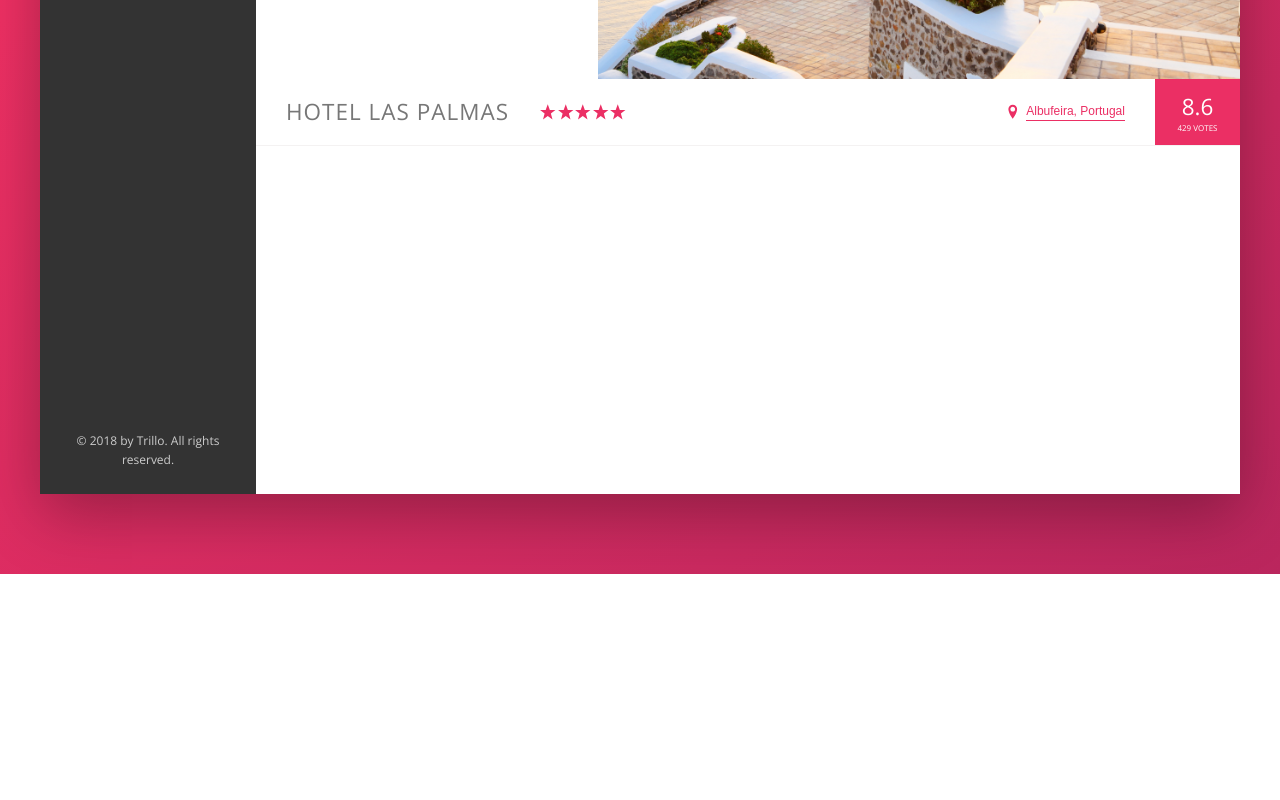
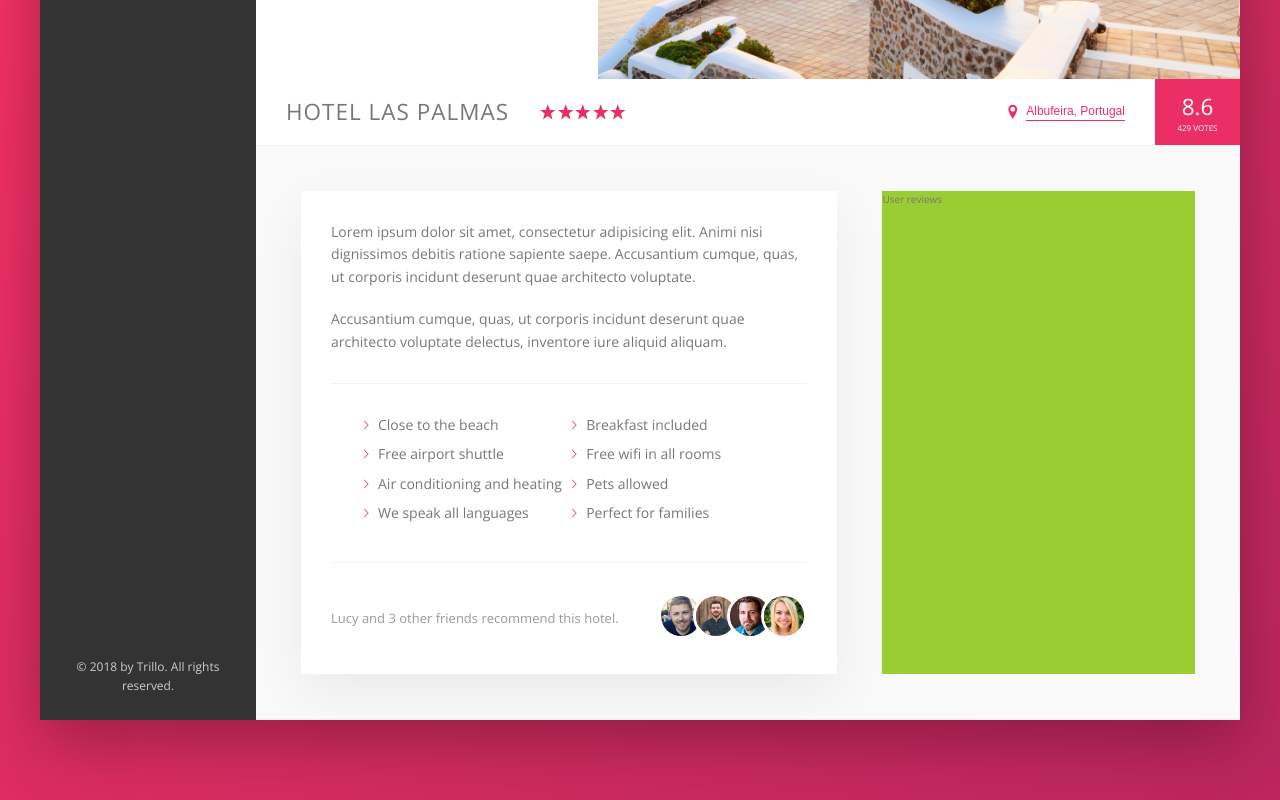
Before and after one commit to jhmendes/trillo, a website: page index.html in a window 1280 px wide. Shown: the part 456-1256 px from the top of the page. Before the commit the page ends 1030 px from the top, so only its background shows below. Drawn offline with nearby package versions, Linux system fonts and the light colour scheme.

Commit message:
description section complete

```diff
--- a/index.html
+++ b/index.html
@@ -139,6 +139,45 @@
           </div>
         </div>
 
+        <div class="detail">
+            <div class="description">
+              <p class="paragraph">
+                Lorem ipsum dolor sit amet, consectetur adipisicing elit.
+                Animi nisi dignissimos debitis ratione sapiente saepe.
+                Accusantium cumque, quas, ut corporis incidunt deserunt quae architecto voluptate.
+              </p>
+              <p class="paragraph">
+                Accusantium cumque, quas, ut corporis incidunt deserunt quae architecto voluptate delectus, inventore iure aliquid aliquam.
+              </p>
+              <ul class="list">
+                <li class="list__item">Close to the beach</li>
+                <li class="list__item">Breakfast included</li>
+                <li class="list__item">Free airport shuttle</li>
+                <li class="list__item">Free wifi in all rooms</li>
+                <li class="list__item">Air conditioning and heating</li>
+                <li class="list__item">Pets allowed</li>
+                <li class="list__item">We speak all languages</li>
+                <li class="list__item">Perfect for families</li>
+              </ul>
+              <div class="recommend">
+                <p class="recommend__count">
+                  Lucy and 3 other friends recommend this hotel.
+                </p>
+                <div class="recommend__friends">
+                  <img src="img/user-3.jpg" alt="Friend 1" class="recommend__photo">
+                  <img src="img/user-4.jpg" alt="Friend 2" class="recommend__photo">
+                  <img src="img/user-5.jpg" alt="Friend 3" class="recommend__photo">
+                  <img src="img/user-6.jpg" alt="Friend 4" class="recommend__photo">
+
+                </div>
+              </div>
+            </div>
+
+            <div class="user-reviews">
+              User reviews
+            </div>
+        </div>
+
       </main>
     </div>
   </div>
--- a/sass/_base.scss
+++ b/sass/_base.scss
@@ -28,6 +28,8 @@ Grey dark 3: #999
   --color-grey-dark-3: #999;
 
   --shadow-dark: 0 2rem 6rem rgba(0, 0, 0, .3);
+  --shadow-light: 0 2rem 5rem rgba(0,0,0,.06);
+  --line: 1px solid var(--color-grey-light-2);
 }
 
 * {
--- a/sass/_components.scss
+++ b/sass/_components.scss
@@ -193,16 +193,13 @@
     display: block;
   }
 }
-
 ////////////////////////////////////////
 //OVERVIEW
 
 .overview {
-
   display: flex;
   align-items: center;
-  border-bottom: 1px solid var(--color-grey-light-2);
-
+  border-bottom: var(--line);
 
   &__heading {
     font-size: 2.25rem;
@@ -210,7 +207,6 @@
     text-transform: uppercase;
     letter-spacing: 1px;
     padding: 1.5rem 3rem;
-
   }
 
   &__stars {
@@ -218,7 +214,8 @@
     display: flex;
   }
 
-  &__icon-star, &__icon-location {
+  &__icon-location,
+  &__icon-star {
     width: 1.75rem;
     height: 1.75rem;
     fill: var(--color-primary);
@@ -231,7 +228,7 @@
   }
 
   &__icon-location {
-    margin-right: .5rem;
+    margin-right: 0.5rem;
   }
 
   &__rating {
@@ -240,7 +237,6 @@
     margin-left: 3rem;
     padding: 0 2.25rem;
     align-self: stretch;
-
     display: flex;
     align-items: center;
     justify-content: center;
@@ -254,12 +250,10 @@
   }
 
   &__rating-count {
-  font-size: .8rem;
+    font-size: 0.8rem;
     text-transform: uppercase;
   }
-
 }
-
 ////////////////////////////////////////
 //BUTTON INLINE
 
@@ -272,20 +266,17 @@
   display: inline-block;
   background-color: transparent;
   cursor: pointer;
-  transition: all .2s;
+  transition: all 0.2s;
 
   &:hover {
     color: var(--color-grey-dark-1);
-
   }
 
   &:focus {
     outline: none;
     animation: pulsate 1s infinite;
   }
-
 }
-
 @keyframes pulsate {
   0% {
     transform: scale(1);
@@ -302,3 +293,74 @@
     box-shadow: none;
   }
 }
+////////////////////////////////////////
+//Paragraph
+
+.paragraph:not(:last-of-type) {
+  margin-bottom: 2rem;
+}
+////////////////////////////////////////
+//List
+
+.list {
+  list-style: none;
+  margin: 3rem 0;
+  padding: 3rem;
+  border-top: var(--line);
+  border-bottom: var(--line);
+  display: flex;
+  flex-wrap: wrap;
+
+  &__item {
+    flex: 0 0 50%;
+    margin-bottom: 0.7rem;
+  }
+
+  &__item::before {
+    content: "";
+    display: inline-block;
+    height: 1rem;
+    width: 1rem;
+    margin-right: 0.7rem;
+    //Older browsers
+    // background-image: url("../img/chevron-thin-right.svg");
+    // background-size:  cover;
+
+    //Newer Browsers- masks
+    background-color: var(--color-primary);
+    -webkit-mask-image: url("../img/chevron-thin-right.svg");
+    -webkit-mask-size: cover;
+    mask-image: url("../img/chevron-thin-right.svg");
+    mask-size: cover;
+  }
+}
+////////////////////////////////////////
+//Recommend
+
+.recommend {
+  font-size: 1.3rem;
+  color: var(--color-grey-dark-3);
+
+  display: flex;
+  align-items: center;
+
+
+  &__count {
+  margin-right: auto;
+  }
+
+  &__friends   {
+
+  }
+
+  &__photo {
+    box-sizing: content-box;
+    height: 4rem;
+    width: 4rem;
+    border-radius: 50%;
+    border: 3px solid #fff;
+    &:not(:last-child) {
+      margin-right: -1.5rem;
+    }
+  }
+}
--- a/sass/_layout.scss
+++ b/sass/_layout.scss
@@ -9,7 +9,7 @@
 .header {
   height: 7rem;
   background-color: #fff;
-  border-bottom: 1px solid var(--color-grey-light-2);
+  border-bottom: var(--line);
   display: flex;
   justify-content: space-between;
   align-items: center;
@@ -30,7 +30,28 @@ display: flex;
 
 .hotel-view {
 background-color: #fff;
-//test
-height: 80rem;
+
+
 flex: 1;
 }
+
+.detail {
+  display: flex;
+  padding: 4.5rem;
+  background-color: var(--color-grey-light-1);
+  border-bottom: var(--line);
+}
+
+.description {
+  background-color: #fff;
+  box-shadow: var(--shadow-light);
+  padding: 3rem;
+  flex: 0 0 60%;
+  margin-right: 4.5rem;
+  font-size: 1.4rem;
+}
+
+.user-reviews {
+  background-color: yellowgreen;
+  flex: 1;
+}
```
Also changed, not shown: css/style.css. Lines whose indentation alone changed are shown as unchanged.
